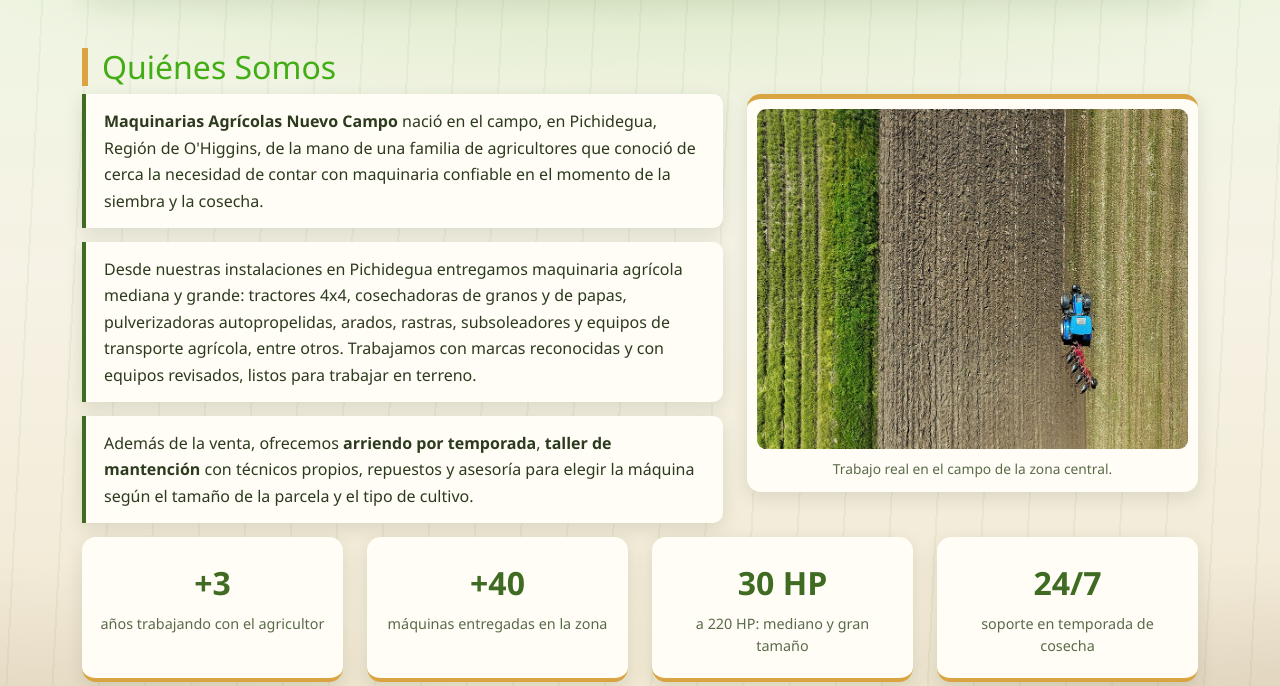
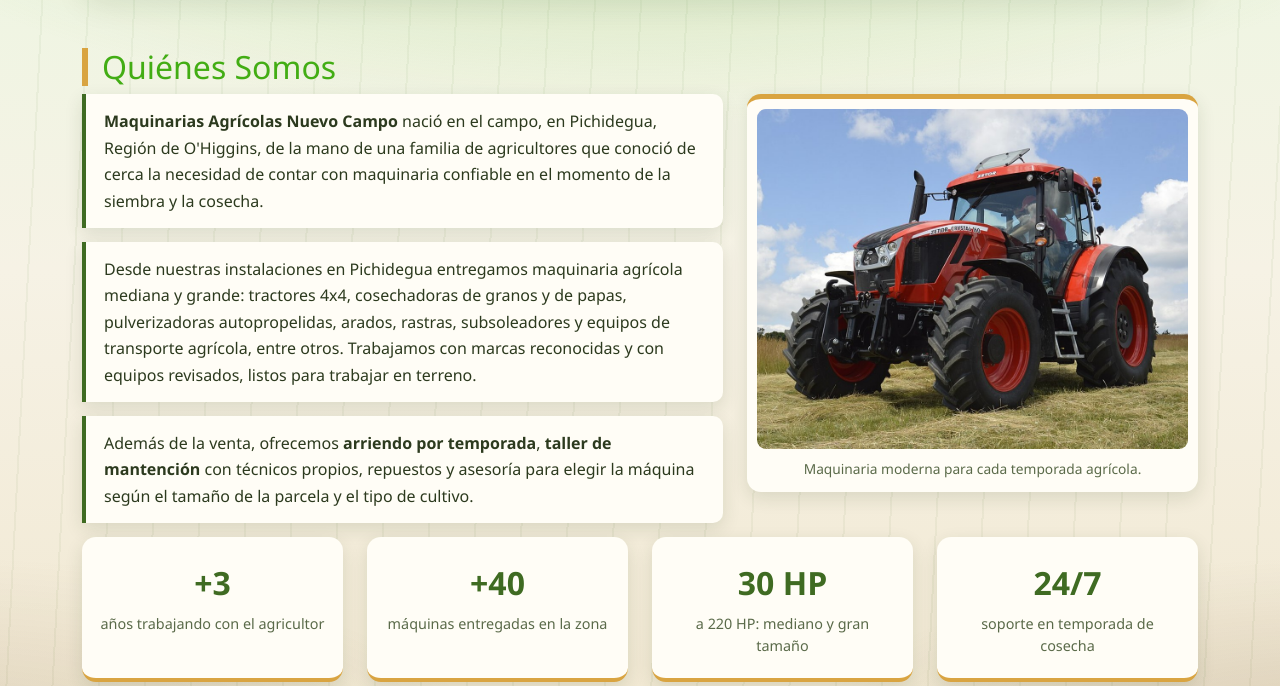
Before and after one commit to josemiguelpinoj-source/Maquinarias-Agricolas, a Django app: page /nosotros/ in a window 1280 px wide. Shown: the part 90-776 px from the top of the page. Run offline with Django 5.2, Linux system fonts and the light colour scheme.

Commit message:
Update the about page tractor photo
Replace the lateral tractor image with a modern cab tractor and add a focused rendering test.

Co-authored-by: Copilot <223556219+Copilot@users.noreply.github.com>

```diff
--- a/paginas/static/paginas/estilos.css
+++ b/paginas/static/paginas/estilos.css
@@ -441,6 +441,7 @@ h2.pagina-titulo {
     width: 100%;
     height: 340px;
     object-fit: cover;
+    object-position: center 58%;
     border-radius: 9px;
 }
 
--- a/paginas/templates/paginas/nosotros.html
+++ b/paginas/templates/paginas/nosotros.html
@@ -25,8 +25,8 @@
     </div>
     <div class="col-lg-5">
         <figure class="foto-lateral">
-            <img src="{% static 'paginas/productos/tractor-mediano.jpg' %}" alt="Tractor trabajando la tierra en un campo agrícola" loading="lazy">
-            <figcaption>Trabajo real en el campo de la zona central.</figcaption>
+            <img src="{% static 'paginas/productos/tractor-grande.jpg' %}" alt="Tractor moderno con cabina trabajando en un campo" loading="lazy">
+            <figcaption>Maquinaria moderna para cada temporada agrícola.</figcaption>
         </figure>
     </div>
 </section>
```
Also changed, not shown: paginas/tests.py (+8 -0 lines).
